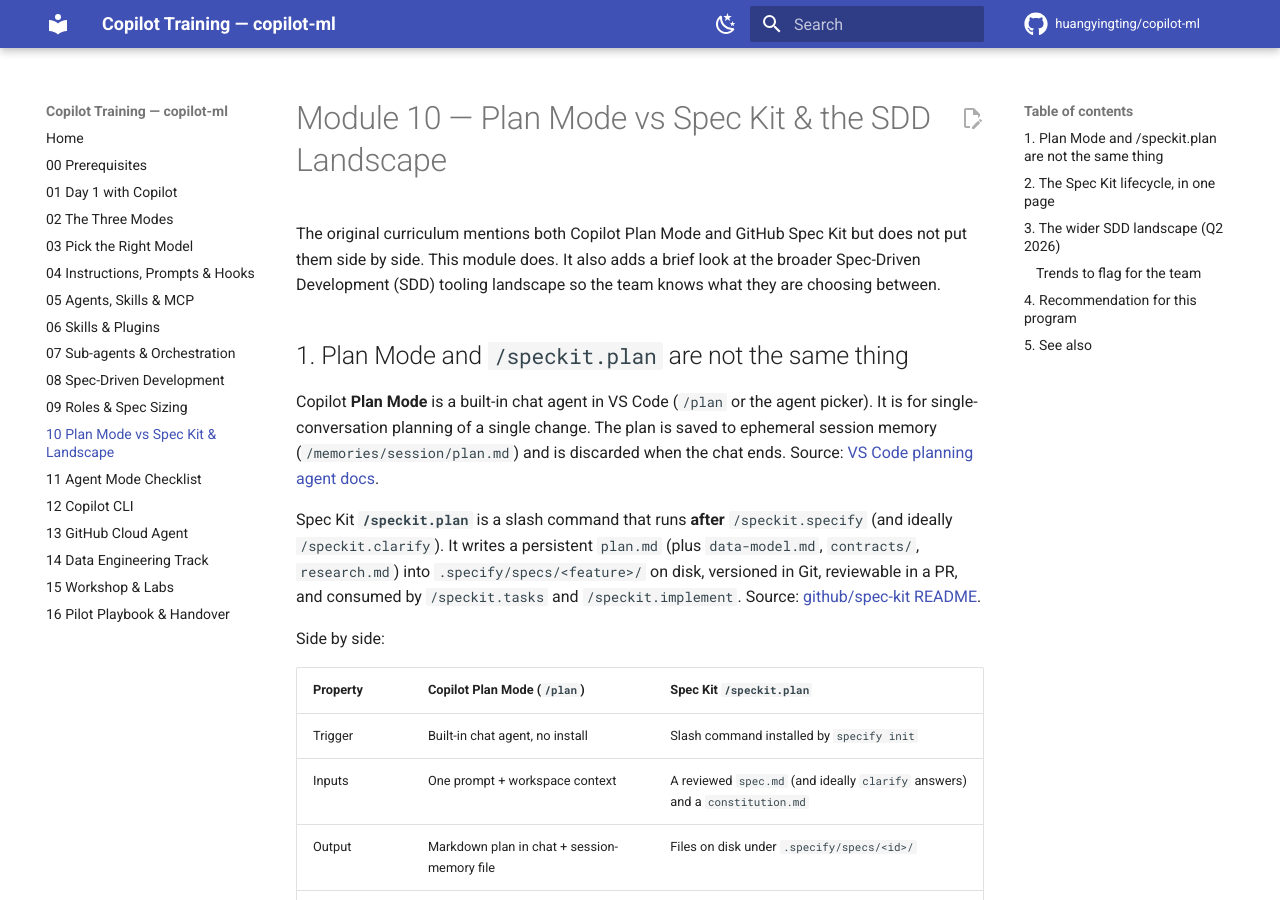
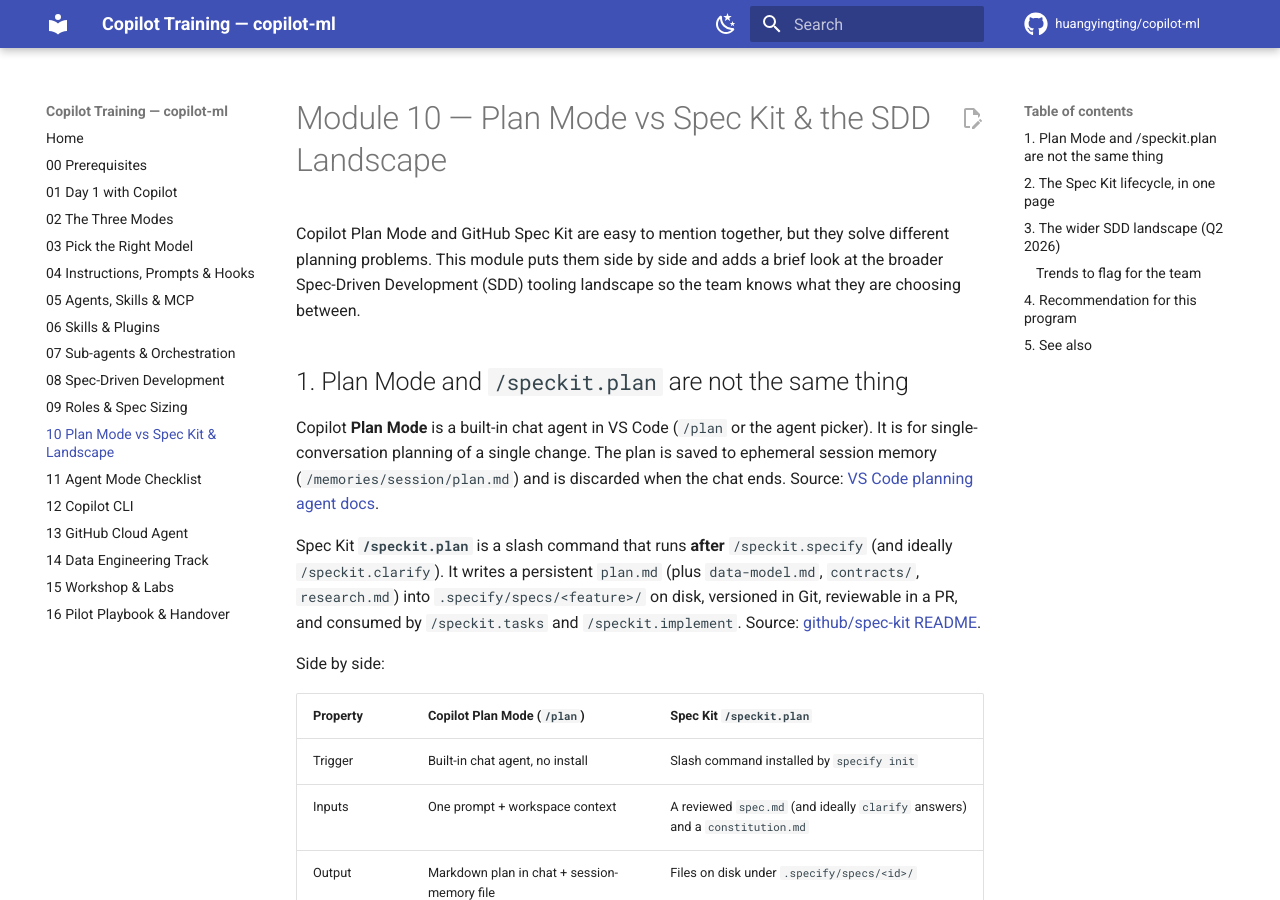
Before and after one commit to huangyingting/copilot-ml, an MkDocs documentation site: the page built from docs/10-plan-mode-vs-speckit-and-landscape.md, in a window 1280 px wide and 900 px high. Built offline with MkDocs 1.6.1 and Material for MkDocs 9.7.7, drawn with Linux system fonts in a browser that asks for light colours; comment, search, counter and statistics services are not loaded.

Commit message:
docs: Clarify introduction to Copilot Plan Mode and GitHub Spec Kit in planning module

```diff
--- a/docs/10-plan-mode-vs-speckit-and-landscape.md
+++ b/docs/10-plan-mode-vs-speckit-and-landscape.md
@@ -1,6 +1,6 @@
 # Module 10 — Plan Mode vs Spec Kit & the SDD Landscape
 
-The original curriculum mentions both Copilot Plan Mode and GitHub Spec Kit but does not put them side by side. This module does. It also adds a brief look at the broader Spec-Driven Development (SDD) tooling landscape so the team knows what they are choosing between.
+Copilot Plan Mode and GitHub Spec Kit are easy to mention together, but they solve different planning problems. This module puts them side by side and adds a brief look at the broader Spec-Driven Development (SDD) tooling landscape so the team knows what they are choosing between.
 
 ## 1. Plan Mode and `/speckit.plan` are not the same thing
 
```
